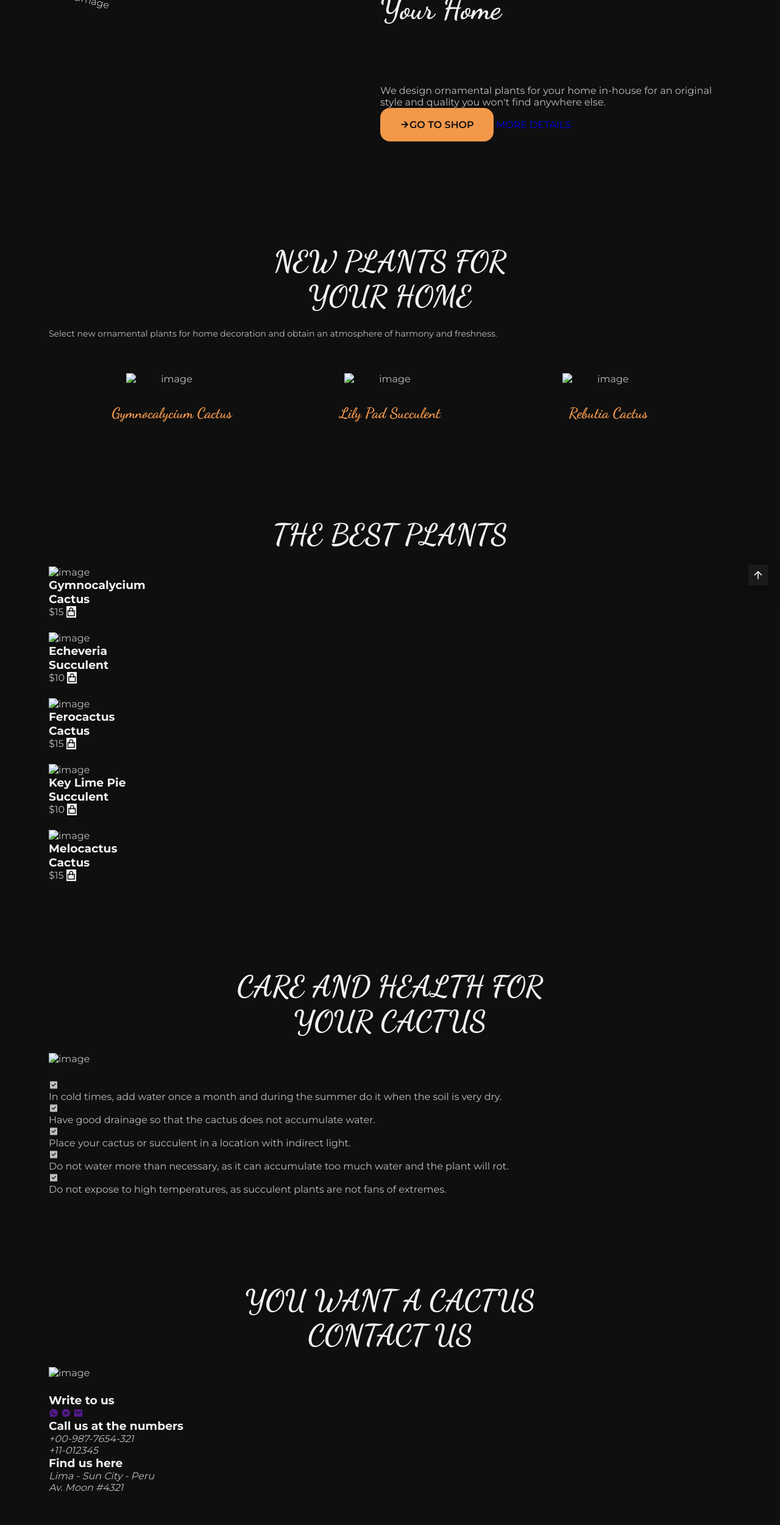
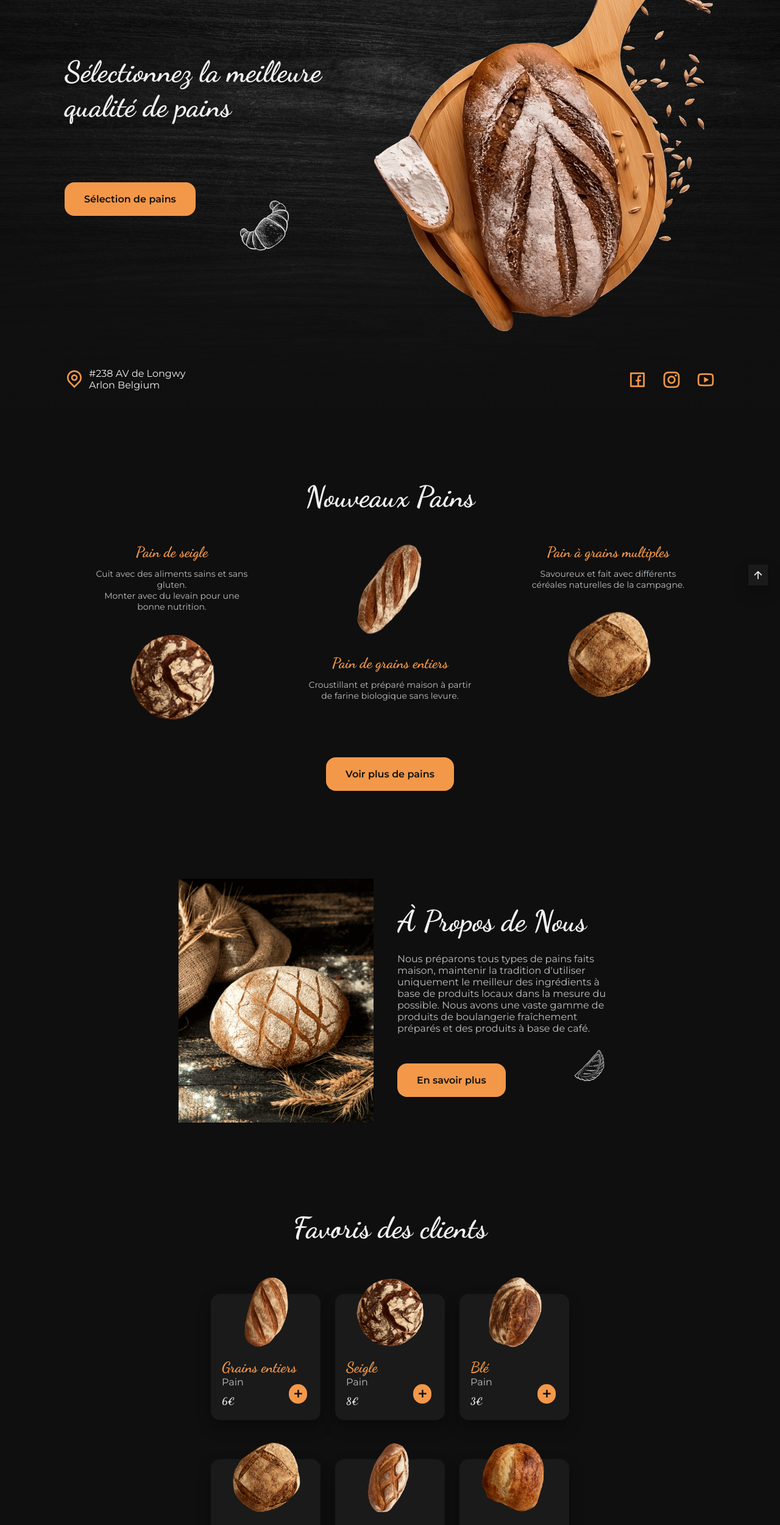
Before and after one commit to Deservex1970/boulangerie, a plain HTML site: page index.html in a window 1280 px wide. Shown: the part 240-2741 px from the top of the page at 61% size. Drawn offline with nearby package versions, Linux system fonts and the light colour scheme.

Commit message:
Add files via upload

```diff
--- a/index.html
+++ b/index.html
@@ -14,40 +14,41 @@
     <!--=============== REMIXICONS ===============-->
     <link
       rel="stylesheet"
-      href="https://cdnjs.cloudflare.com/ajax/libs/remixicon/4.1.0/remixicon.min.css"
+      href="https://cdnjs.cloudflare.com/ajax/libs/remixicon/3.7.0/remixicon.css"
     />
 
     <!--=============== CSS ===============-->
-    <link rel="stylesheet" href="./assets/css/styles.css" />
+    <link rel="stylesheet" href="assets/css/styles.css" />
 
-    <title>Responsive cactus website - Deservex</title>
+    <title>Responsive bakery website - Bedimcode</title>
   </head>
   <body>
     <!--==================== HEADER ====================-->
     <header class="header" id="header">
       <nav class="nav container">
-        <a href="#" class="nav__logo"> <i class="ri-cactus-line"></i>Cactus </a>
-
+        <a href="#" class="nav__logo">Boulangerie</a>
         <div class="nav__menu" id="nav-menu">
           <ul class="nav__list">
             <li class="nav__item">
-              <a href="#home" class="nav__link active-link">Home</a>
+              <a href="#home" class="nav__link active-link"><span>D</span>ébut</a>
             </li>
 
             <li class="nav__item">
-              <a href="#news" class="nav__link">News</a>
+              <a href="#news" class="nav__link"><span>N</span>ouveauté</a>
             </li>
 
             <li class="nav__item">
-              <a href="#shop" class="nav__link">Shop</a>
+              <a href="#about" class="nav__link"
+                ><span>À</span> propos de nous</a
+              >
             </li>
 
             <li class="nav__item">
-              <a href="#care" class="nav__link">Care</a>
+              <a href="#favorite" class="nav__link"><span>F</span>avoris</a>
             </li>
 
             <li class="nav__item">
-              <a href="#contact" class="nav__link">Contact</a>
+              <a href="#location" class="nav__link"><span>E</span>placement</a>
             </li>
           </ul>
 
@@ -55,15 +56,12 @@
           <div class="nav__close" id="nav-close">
             <i class="ri-close-line"></i>
           </div>
+          <img src="assets/img/bread-4.png" alt="image" class="nav__img-1" />
+          <img src="assets/img/Viking2.png" alt="image" class="nav__img-2" />
+          <!-- <img src="./assets/img/bread-1.png" alt="image" class="nav__img-2"> -->
         </div>
-        <div class="nav__actions">
-          <i class="ri-user-line"></i>
-          <i class="ri-shopping-cart-line"></i>
-
-          <!-- toggle button -->
         <div class="nav__toggle" id="nav-toggle">
-            <i class="ri-menu-line"></i>
-          </div>
+          <i class="ri-menu-fill"></i>
         </div>
       </nav>
     </header>
@@ -72,282 +70,276 @@
     <main class="main">
       <!--==================== HOME ====================-->
       <section class="home section" id="home">
+        <img src="assets/img/home-bg.jpg" alt="image" class="home__bg" />
+        <div class="home__shadow"></div>
+
         <div class="home__container container grid">
+          <div class="home__data">
+            <h1 class="home__title">
+              Sélectionnez la meilleure <br />
+              qualité de pains
+            </h1>
+
+            <a href="#" class="button">Sélection de pains</a>
+
             <img
-            src="./assets/img/home-cactus.png"
+              src="assets/img/bread-1.png"
+              alt="image"
+              class="home__bread"
+            />
+          </div>
+          <div class="home__image">
+            <img
+              src="assets/img/home-bread.png"
               alt="image"
               class="home__img"
             />
-
-          <div class="home__data">
-            <h1 class="home__title">
-              Ornamental <br />
-              <span>Plants</span> For <br />
-              Your Home <br />
-            </h1>
-
-            <p class="home__description">
-              We design ornamental <span>plants</span> for your home in-house
-              for an original style and quality you won't find anywhere else.
-            </p>
-
-            <div class="home__buttons">
-              <a href="#" class="button">
-                <span>
-                  <i class="ri-arrow-right-line"></i>
-                </span>
-                GO TO SHOP
+          </div>
+          <footer class="home__footer">
+            <div class="home__location">
+              <i class="ri-map-pin-line"></i>
+              <span
+                >#238 AV de Longwy <br />
+                Arlon Belgium</span
+              >
+            </div>
+            <div class="home__social">
+              <a href="https://www.facebook.com/" target="_blank">
+                <i class="ri-facebook-box-line"></i>
               </a>
 
-              <a href="#" class="button__link">MORE DETAILS</a>
+              <a href="https://www.instagram.com/" target="_blank">
+                <i class="ri-instagram-line"></i>
+              </a>
+
+              <a href="https://www.youtube.com/" target="_blank">
+                <i class="ri-youtube-line"></i>
+              </a>
             </div>
-          </div>
+          </footer>
         </div>
       </section>
 
       <!--==================== NEWS ====================-->
       <section class="new section" id="news">
+        <h2 class="section__title">Nouveaux Pains</h2>
+
         <div class="new__container container grid">
+          <div class="new__content grid">
+            <article class="new__card">
               <div class="new__data">
-            <h2 class="section__title">
-              NEW PLANTS FOR <br />
-              YOUR HOME
-            </h2>
-
+                <h2 class="new__title">Pain de seigle</h2>
                 <p class="new__description">
-              Select new ornamental plants for home decoration and obtain an
-              atmosphere of harmony and freshness.
+                  Cuit avec des aliments sains et sans gluten. <br />
+                  Monter avec du levain pour une bonne nutrition.
                 </p>
               </div>
 
-          <div class="new__content grid">
-            <article class="new__card">
               <img
-                src="./assets/img/new-cactus-1.png"
+                src="assets/img/new-bread-1.png"
                 alt="image"
                 class="new__img"
               />
-              <h2 class="new__title">Gymnocalycium Cactus</h2>
             </article>
 
             <article class="new__card">
+              <div class="new__data">
+                <h2 class="new__title">Pain de grains entiers</h2>
+                <p class="new__description">
+                  Croustillant et préparé maison à partir de farine biologique
+                  sans levure.
+                </p>
+              </div>
+
               <img
-                src="./assets/img/new-cactus-2.png"
+                src="assets/img/new-bread-2.png"
                 alt="image"
                 class="new__img"
               />
-              <h2 class="new__title">Lily Pad Succulent</h2>
             </article>
 
             <article class="new__card">
+              <div class="new__data">
+                <h2 class="new__title">Pain à grains multiples</h2>
+                <p class="new__description">
+                  Savoureux et fait avec différents céréales naturelles de la
+                  campagne.
+                </p>
+              </div>
+
               <img
-                src="./assets/img/new-cactus-3.png"
+                src="assets/img/new-bread-3.png"
                 alt="image"
                 class="new__img"
               />
-              <h2 class="new__title">Rebutia Cactus</h2>
             </article>
           </div>
+
+          <a href="" class="new__button button">Voir plus de pains</a>
         </div>
       </section>
 
-      <!--==================== SHOP ====================-->
-      <section class="shop section" id="shop">
-        <h2 class="section__title">THE BEST PLANTS</h2>
-        <div class="shop__container container grid">
-          <article class="shop__card">
+      <!--==================== ABOUT ====================-->
+      <section class="about section" id="about">
+        <div class="about__container container grid">
+          <div class="about__data">
+            <h2 class="section__title">À Propos de Nous</h2>
+
+            <p class="about__description">
+              Nous préparons tous types de pains faits maison, maintenir la
+              tradition d'utiliser uniquement le meilleur des ingrédients à base
+              de produits locaux dans la mesure du possible. Nous avons une
+              vaste gamme de produits de boulangerie fraîchement préparés et des
+              produits à base de café.
+            </p>
+
+            <a href="#" class="button">En savoir plus</a>
+
             <img
-              src="./assets/img/shop-cactus-1.png"
+              src="assets/img/bread-2.png"
               alt="image"
-              class="shop__img"
+              class="about__bread"
             />
-            <h3 class="shop__title">
-              Gymnocalycium <br />
-              Cactus
-            </h3>
-            <span class="shop__price">$15</span>
+          </div>
 
-            <button class="shop__button">
-              <i class="ri-shopping-bag-line"></i>
+          <img
+            src="assets/img/about-bread.png"
+            alt="image"
+            class="about__img"
+          />
+        </div>
+      </section>
+
+      <!--==================== FAVORITES ====================-->
+      <section class="favorite section" id="favorite">
+        <h2 class="section__title">Favoris des clients</h2>
+
+        <div class="favorite__container container grid">
+          <article class="favorite__card">
+            <img
+              src="assets/img/favorite-bread-1.png"
+              alt="image"
+              class="favorite__img"
+            />
+
+            <div class="favirite__data">
+              <h2 class="favorite__title">Grains entiers</h2>
+              <span class="favorite__subtitle">Pain</span>
+              <h3 class="favorite__price">6€</h3>
+            </div>
+
+            <button class="favorite__button button">
+              <i class="ri-add-line"></i>
             </button>
           </article>
 
-          <article class="shop__card">
+          <article class="favorite__card">
             <img
-              src="./assets/img/shop-cactus-2.png"
+              src="assets/img/favorite-bread-2.png"
               alt="image"
-              class="shop__img"
+              class="favorite__img"
             />
-            <h3 class="shop__title">
-              Echeveria <br />
-              Succulent
-            </h3>
-            <span class="shop__price">$10</span>
 
-            <button class="shop__button">
-              <i class="ri-shopping-bag-line"></i>
+            <div class="favirite__data">
+              <h2 class="favorite__title">Seigle</h2>
+              <span class="favorite__subtitle">Pain</span>
+              <h3 class="favorite__price">8€</h3>
+            </div>
+
+            <button class="favorite__button button">
+              <i class="ri-add-line"></i>
             </button>
           </article>
 
-          <article class="shop__card">
+          <article class="favorite__card">
             <img
-              src="./assets/img/shop-cactus-3.png"
+              src="assets/img/favorite-bread-3.png"
               alt="image"
-              class="shop__img"
+              class="favorite__img"
             />
-            <h3 class="shop__title">
-              Ferocactus <br />
-              Cactus
-            </h3>
-            <span class="shop__price">$15</span>
 
-            <button class="shop__button">
-              <i class="ri-shopping-bag-line"></i>
+            <div class="favirite__data">
+              <h2 class="favorite__title">Blé</h2>
+              <span class="favorite__subtitle">Pain</span>
+              <h3 class="favorite__price">3€</h3>
+            </div>
+
+            <button class="favorite__button button">
+              <i class="ri-add-line"></i>
             </button>
           </article>
 
-          <article class="shop__card">
+          <article class="favorite__card">
             <img
-              src="./assets/img/shop-cactus-4.png"
+              src="assets/img/favorite-bread-4.png"
               alt="image"
-              class="shop__img"
+              class="favorite__img"
             />
-            <h3 class="shop__title">
-              Key Lime Pie <br />
-              Succulent
-            </h3>
-            <span class="shop__price">$10</span>
 
-            <button class="shop__button">
-              <i class="ri-shopping-bag-line"></i>
+            <div class="favirite__data">
+              <h2 class="favorite__title">Multigrains</h2>
+              <span class="favorite__subtitle">Pain</span>
+              <h3 class="favorite__price">5€</h3>
+            </div>
+
+            <button class="favorite__button button">
+              <i class="ri-add-line"></i>
             </button>
           </article>
 
-          <article class="shop__card">
+          <article class="favorite__card">
             <img
-              src="./assets/img/shop-cactus-5.png"
+              src="assets/img/favorite-bread-5.png"
               alt="image"
-              class="shop__img"
+              class="favorite__img"
             />
-            <h3 class="shop__title">
-              Melocactus <br />
-              Cactus
-            </h3>
-            <span class="shop__price">$15</span>
 
-            <button class="shop__button">
-              <i class="ri-shopping-bag-line"></i>
+            <div class="favirite__data">
+              <h2 class="favorite__title">Levain</h2>
+              <span class="favorite__subtitle">Pain</span>
+              <h3 class="favorite__price">7€</h3>
+            </div>
+
+            <button class="favorite__button button">
+              <i class="ri-add-line"></i>
+            </button>
+          </article>
+
+          <article class="favorite__card">
+            <img
+              src="assets/img/favorite-bread-6.png"
+              alt="image"
+              class="favorite__img"
+            />
+
+            <div class="favirite__data">
+              <h2 class="favorite__title">Français</h2>
+              <span class="favorite__subtitle">Pain</span>
+              <h3 class="favorite__price">3€</h3>
+            </div>
+
+            <button class="favorite__button button">
+              <i class="ri-add-line"></i>
             </button>
           </article>
         </div>
       </section>
 
-      <!--==================== CARE ====================-->
-      <section class="care section" id="care">
-        <h2 class="section__title">
-          CARE AND HEALTH FOR <br />
-          YOUR CACTUS
-        </h2>
+      <!--==================== VISIT ====================-->
+      <section class="visit section" id="location">
+        <div class="visit__container">
+          <img src="assets/img/visit-bg.jpg" alt="image" class="visit__bg" />
+          <div class="visit__shadow"></div>
 
-        <div class="care__container container grid">
-          <img
-            src="./assets/img/care-cactus.png"
-            alt="image"
-            class="care__img"
-          />
+          <div class="visit__content container grid">
+            <div class="visit__data">
+              <h2 class="section__title">Rendez nous visite</h2>
 
-          <ul class="care__list">
-            <il class="care__item">
-              <i class="ri-checkbox-fill"></i>
-              <p>
-                In cold times, add water once a month and during the summer do
-                it when the soil is very dry.
+              <p class="visit__description">
+                Découvrez le meilleur pain, on a hâte de recevoir votre visite.
               </p>
-            </il>
 
-            <il class="care__item">
-              <i class="ri-checkbox-fill"></i>
-              <p>
-                Have good drainage so that the cactus does not accumulate water.
-              </p>
-            </il>
-
-            <il class="care__item">
-              <i class="ri-checkbox-fill"></i>
-              <p>
-                Place your cactus or succulent in a location with indirect
-                light.
-              </p>
-            </il>
-
-            <il class="care__item">
-              <i class="ri-checkbox-fill"></i>
-              <p>
-                Do not water more than necessary, as it can accumulate too much
-                water and the plant will rot.
-              </p>
-            </il>
-
-            <il class="care__item">
-              <i class="ri-checkbox-fill"></i>
-              <p>
-                Do not expose to high temperatures, as succulent plants are not
-                fans of extremes.
-              </p>
-            </il>
-          </ul>
-        </div>
-      </section>
-
-      <!--==================== CONTACT ====================-->
-      <section class="contact section" id="contact">
-        <h2 class="section__title">
-          YOU WANT A CACTUS <br />
-          CONTACT US
-        </h2>
-
-        <div class="contact__container container grid">
-          <img
-            src="./assets/img/contact-cactus.png"
-            alt="image"
-            class="contact__img"
-          />
-
-          <div class="contact__content">
-            <div>
-              <h3 class="contact__title">Write to us</h3>
-
-              <div class="contact__social">
-                <a href="" target="_blank">
-                  <i class="ri-whatsapp-fill"></i>
-                </a>
-
-                <a href="" target="_blank">
-                  <i class="ri-messenger-fill"></i>
-                </a>
-
-                <a href="" target="_blank">
-                  <i class="ri-mail-fill"></i>
-                </a>
-              </div>
-            </div>
-
-            <div>
-              <h3 class="contact__title">Call us at the numbers</h3>
-
-              <address class="contact__infos">
-                +00-987-7654-321 <br />
-                +11-012345
-              </address>
-            </div>
-
-            <div>
-              <h3 class="contact__title">Find us here</h3>
-
-              <address class="contact__infos">
-                Lima - Sun City - Peru <br />
-                Av. Moon #4321
-              </address>
+              <a href="#" class="button">Voir l'emplacement</a>
             </div>
           </div>
         </div>
@@ -358,85 +350,69 @@
     <footer class="footer">
       <div class="footer__container container grid">
         <div>
-          <a href="#" class="footer__logo">
-            <i class="ri-cactus-line"></i>Cactus
-          </a>
+          <a href="" class="footer__logo">Boulangerie</a>
           <p class="footer__description">
-            Choose the best <br />
-            plants for your home.
+            Nous fabriquons le meilleur pain de la ville.
           </p>
         </div>
 
         <div class="footer__content grid">
           <div>
-            <h3 class="footer__title">COMPANY</h3>
+            <h3 class="footer__title">Adresse</h3>
 
-            <ul class="footer__links">
-              <li class="footer__">
-                <a href="#" class="footer__link">About Us</a>
+            <ul class="footer__list">
+              <li>
+                <adress class="footer__info"
+                  >#238 AV de Longwy <br />
+                  Arlon Belgium</adress
+                >
               </li>
 
-              <li class="footer__">
-                <a href="#" class="footer__link">Products</a>
-              </li>
-
-              <li class="footer__">
-                <a href="#" class="footer__link">Features</a>
+              <li>
+                <adress class="footer__info">9AM - 11PM</adress>
               </li>
             </ul>
           </div>
 
           <div>
-            <h3 class="footer__title">INFORMATION</h3>
+            <h3 class="footer__title">Contactez moi</h3>
 
-            <ul class="footer__links">
-              <li class="footer__">
-                <a href="#" class="footer__link">Blogs & News</a>
+            <ul class="footer__list">
+              <li>
+                <adress class="footer__info">bakery@email.com</adress>
               </li>
 
-              <li class="footer__">
-                <a href="#" class="footer__link">Contacts Us</a>
-              </li>
-
-              <li class="footer__">
-                <a href="#" class="footer__link">FAQs</a>
+              <li>
+                <adress class="footer__info">+00 987 654 321</adress>
               </li>
             </ul>
           </div>
 
           <div>
-            <h3 class="footer__title">SOCIAL MEDIA</h3>
+            <h3 class="footer__title">Suivez moi</h3>
 
             <div class="footer__social">
-              <a
-                href="https://www.facebook.com/"
-                target="_blank"
-                class="footer__social-link"
-              >
-                <i class="ri-facebook-circle-fill"></i>
+                <a href="https://www.facebook.com/" target="_blank">
+                    <i class="ri-facebook-circle-line"></i>
                 </a>
 
-              <a
-                href="https://www.instagram.com/"
-                target="_blank"
-                class="footer__social-link"
-              >
-                <i class="ri-instagram-fill"></i>
+                <a href="https://www.instagram.com/" target="_blank">
+                    <i class="ri-instagram-line"></i>
                 </a>
 
-              <a
-                href="https://twitter.com/"
-                target="_blank"
-                class="footer__social-link"
-              >
-                <i class="ri-twitter-fill"></i>
+                <a href="https://www.youtube.com/" target="_blank">
+                    <i class="ri-youtube-line"></i>
                 </a>
             </div>
           </div>
         </div>
+
+        <img src="assets/img/bread-4.png" alt="image" class="footer__img-1">
+        <img src="assets/img/bread-3.png" alt="image" class="footer__img-2">
       </div>
-
-      <span class="footer__copy"> &#169; All Rights Reserved By Deservex </span>
+      <span class="footer__copy">
+        &#169; All Rights Reserved By Deservex
+      </span>
     </footer>
 
     <!--========== SCROLL UP ==========-->
@@ -444,9 +420,9 @@
         <i class="ri-arrow-up-line"></i>
     </a>
     <!--=============== SCROLLREVEAL ===============-->
-    <script src="./assets/js/scrollreveal.min.js"></script>
+    <script src=""></script>
 
     <!--=============== MAIN JS ===============-->
-    <script src="./assets/js/main.js"></script>
+    <script src="assets/js/main.js"></script>
   </body>
 </html>
```
Lines whose indentation alone changed are shown as unchanged.
